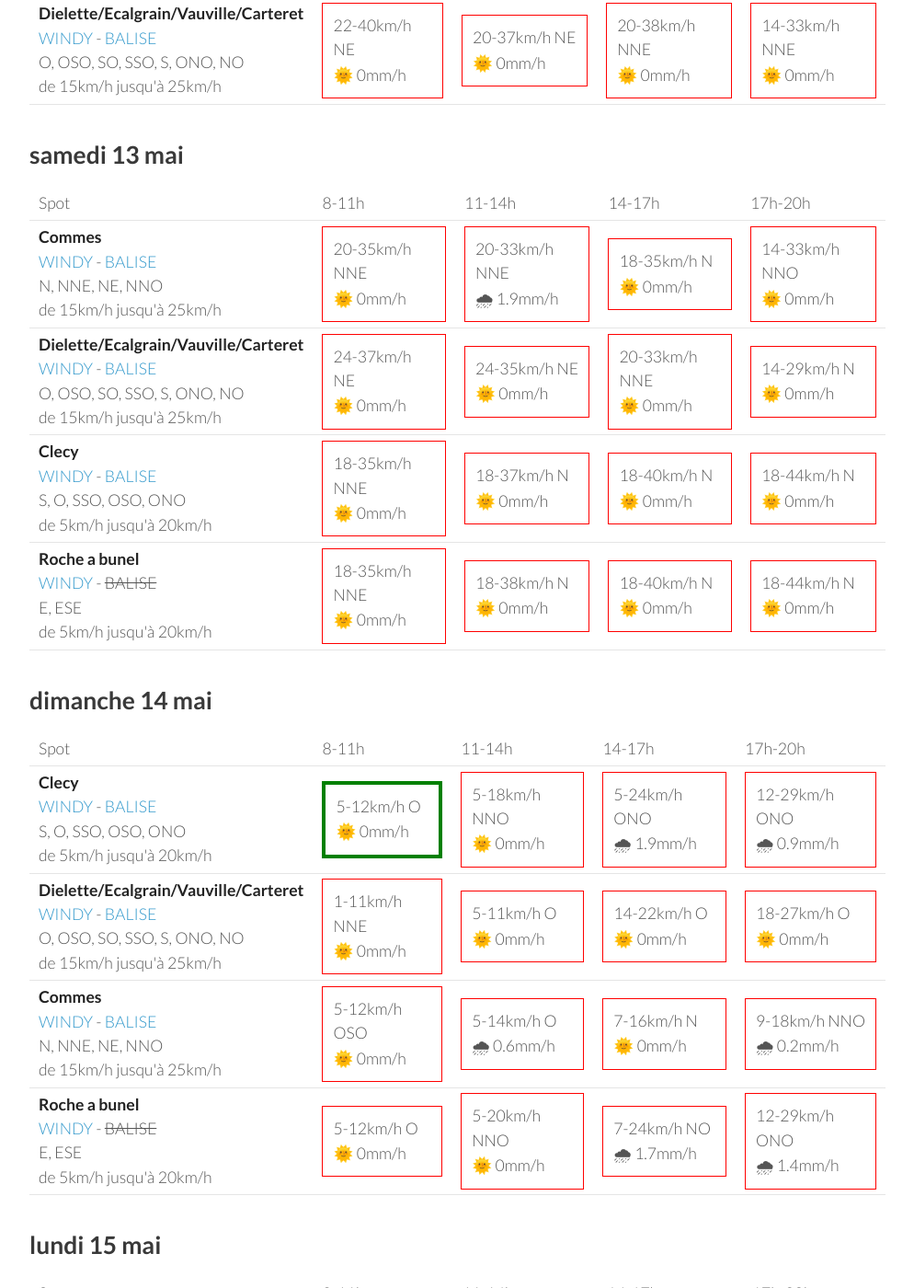
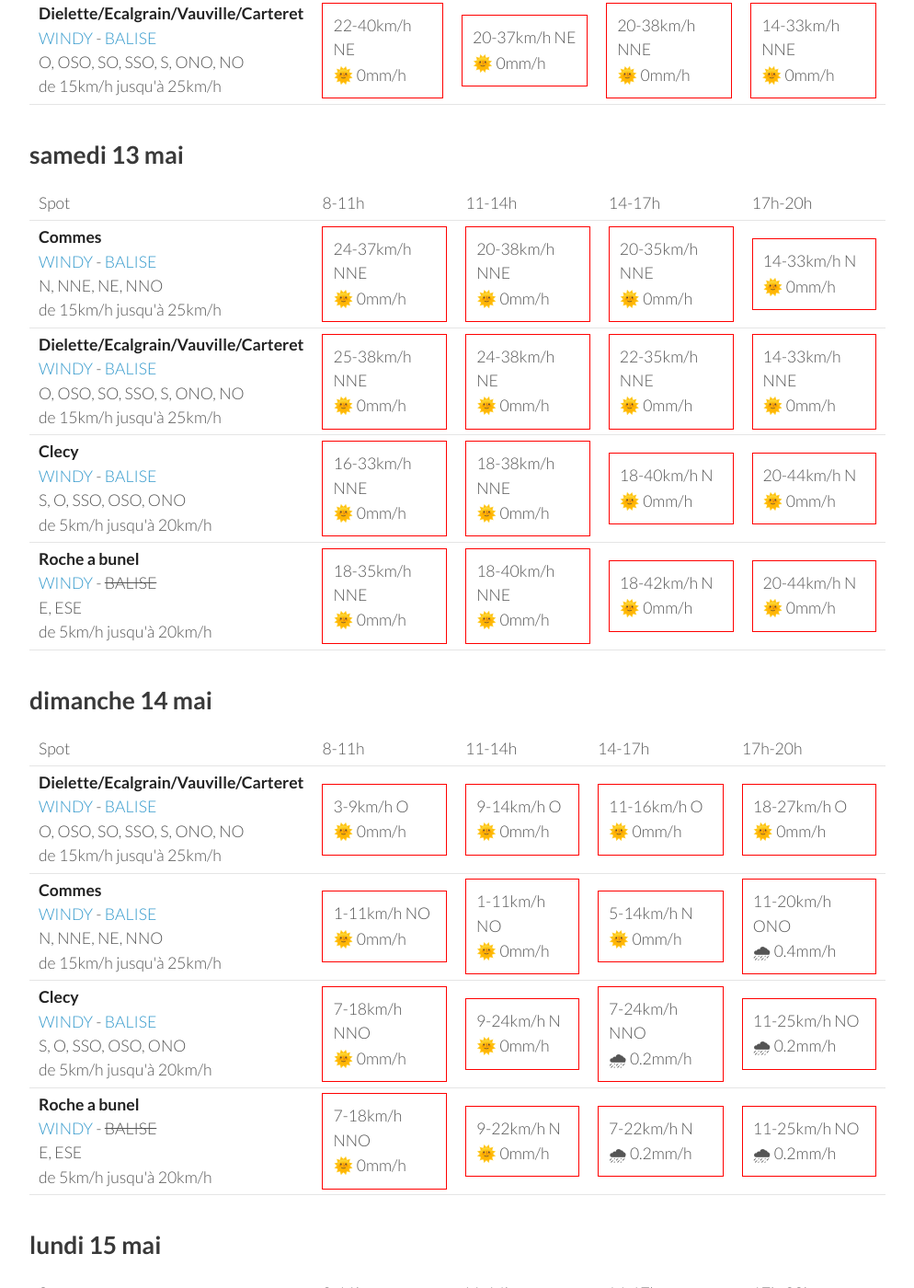
Before and after one commit to parapente-dans-le-nord/parapente-dans-le-nord.github.io, a Jekyll site: the page built from normandie.markdown, in a window 1280 px wide and 1400 px high, scrolled down 1312 px. Shown: the whole window at 92% size, without its empty margins (26-1020 px from the left). Built offline with Jekyll 4.4.1, drawn with Linux system fonts in a browser that asks for light colours; some of the changed text lies outside the part shown.

Commit message:
update index.markdown

```diff
--- a/normandie.markdown
+++ b/normandie.markdown
@@ -26,8 +26,8 @@ page mise à jour le jeudi 11 mai 13:46
 
             <td><div class="not-flyable"><p>0-0km/h NA</p><p>🌧️ 0mm/h</p></div></td>
             <td><div class="flyable"><p>5-18km/h O</p><p>🌞 0mm/h</p></div></td>
-            <td><div class="not-flyable"><p>5-14km/h SO</p><p>🌞 1.2mm/h</p></div></td>
-            <td><div class="not-flyable"><p>5-27km/h NO</p><p>🌞 2.3mm/h</p></div></td>
+            <td><div class="not-flyable"><p>5-14km/h SO</p><p>🌞 1.3mm/h</p></div></td>
+            <td><div class="not-flyable"><p>5-27km/h NO</p><p>🌞 2.1mm/h</p></div></td>
 
     </tr>
 <tr>
@@ -132,30 +132,30 @@ page mise à jour le jeudi 11 mai 13:46
 <tr>
         <td><strong>Commes</strong><br><a href="https://windy.com/49.346/-0.726?48.936,-0.726,8">WINDY</a> - <span class=""><a href="http://www.balisemeteo.com/balise.php?idBalise=158">BALISE</a> </span><br> <span class="vent-favorable">N, NNE, NE, NNO</span><br><span class="force-vent">de 15km/h jusqu'à 25km/h</span> </td>
 
+            <td><div class="not-flyable"><p>24-37km/h NNE</p><p>🌞 0mm/h</p></div></td>
+            <td><div class="not-flyable"><p>20-38km/h NNE</p><p>🌞 0mm/h</p></div></td>
             <td><div class="not-flyable"><p>20-35km/h NNE</p><p>🌞 0mm/h</p></div></td>
-            <td><div class="not-flyable"><p>20-33km/h NNE</p><p>🌧 1.9mm/h</p></div></td>
-            <td><div class="not-flyable"><p>18-35km/h N</p><p>🌞 0mm/h</p></div></td>
-            <td><div class="not-flyable"><p>14-33km/h NNO</p><p>🌞 0mm/h</p></div></td>
+            <td><div class="not-flyable"><p>14-33km/h N</p><p>🌞 0mm/h</p></div></td>
 
 
     </tr>
 <tr>
         <td><strong>Dielette/Ecalgrain/Vauville/Carteret</strong><br><a href="https://windy.com/49.650/-1.856?49.243,-1.856,8">WINDY</a> - <span class=""><a href="http://www.balisemeteo.com/balise.php?idBalise=81">BALISE</a> </span><br> <span class="vent-favorable">O, OSO, SO, SSO, S, ONO, NO</span><br><span class="force-vent">de 15km/h jusqu'à 25km/h</span> </td>
 
-            <td><div class="not-flyable"><p>24-37km/h NE</p><p>🌞 0mm/h</p></div></td>
-            <td><div class="not-flyable"><p>24-35km/h NE</p><p>🌞 0mm/h</p></div></td>
-            <td><div class="not-flyable"><p>20-33km/h NNE</p><p>🌞 0mm/h</p></div></td>
-            <td><div class="not-flyable"><p>14-29km/h N</p><p>🌞 0mm/h</p></div></td>
+            <td><div class="not-flyable"><p>25-38km/h NNE</p><p>🌞 0mm/h</p></div></td>
+            <td><div class="not-flyable"><p>24-38km/h NE</p><p>🌞 0mm/h</p></div></td>
+            <td><div class="not-flyable"><p>22-35km/h NNE</p><p>🌞 0mm/h</p></div></td>
+            <td><div class="not-flyable"><p>14-33km/h NNE</p><p>🌞 0mm/h</p></div></td>
 
 
     </tr>
 <tr>
         <td><strong>Clecy</strong><br><a href="https://windy.com/48.929/-0.470?48.516,-0.470,8">WINDY</a> - <span class=""><a href="http://www.balisemeteo.com/balise.php?idBalise=122">BALISE</a> </span><br> <span class="vent-favorable">S, O, SSO, OSO, ONO</span><br><span class="force-vent">de 5km/h jusqu'à 20km/h</span> </td>
 
-            <td><div class="not-flyable"><p>18-35km/h NNE</p><p>🌞 0mm/h</p></div></td>
-            <td><div class="not-flyable"><p>18-37km/h N</p><p>🌞 0mm/h</p></div></td>
+            <td><div class="not-flyable"><p>16-33km/h NNE</p><p>🌞 0mm/h</p></div></td>
+            <td><div class="not-flyable"><p>18-38km/h NNE</p><p>🌞 0mm/h</p></div></td>
             <td><div class="not-flyable"><p>18-40km/h N</p><p>🌞 0mm/h</p></div></td>
-            <td><div class="not-flyable"><p>18-44km/h N</p><p>🌞 0mm/h</p></div></td>
+            <td><div class="not-flyable"><p>20-44km/h N</p><p>🌞 0mm/h</p></div></td>
 
 
     </tr>
@@ -163,9 +163,9 @@ page mise à jour le jeudi 11 mai 13:46
         <td><strong>Roche a bunel</strong><br><a href="https://windy.com/48.993/-0.499?48.580,-0.499,8">WINDY</a> - <span class="no-balise"> BALISE </span><br> <span class="vent-favorable">E, ESE</span><br><span class="force-vent">de 5km/h jusqu'à 20km/h</span> </td>
 
             <td><div class="not-flyable"><p>18-35km/h NNE</p><p>🌞 0mm/h</p></div></td>
-            <td><div class="not-flyable"><p>18-38km/h N</p><p>🌞 0mm/h</p></div></td>
-            <td><div class="not-flyable"><p>18-40km/h N</p><p>🌞 0mm/h</p></div></td>
-            <td><div class="not-flyable"><p>18-44km/h N</p><p>🌞 0mm/h</p></div></td>
+            <td><div class="not-flyable"><p>18-40km/h NNE</p><p>🌞 0mm/h</p></div></td>
+            <td><div class="not-flyable"><p>18-42km/h N</p><p>🌞 0mm/h</p></div></td>
+            <td><div class="not-flyable"><p>20-44km/h N</p><p>🌞 0mm/h</p></div></td>
 
 
     </tr>
@@ -186,21 +186,11 @@ page mise à jour le jeudi 11 mai 13:46
       <td>17h-20h</td>
     </tr>
 <tr>
-        <td><strong>Clecy</strong><br><a href="https://windy.com/48.929/-0.470?48.516,-0.470,8">WINDY</a> - <span class=""><a href="http://www.balisemeteo.com/balise.php?idBalise=122">BALISE</a> </span><br> <span class="vent-favorable">S, O, SSO, OSO, ONO</span><br><span class="force-vent">de 5km/h jusqu'à 20km/h</span> </td>
-
-            <td><div class="flyable"><p>5-12km/h O</p><p>🌞 0mm/h</p></div></td>
-            <td><div class="not-flyable"><p>5-18km/h NNO</p><p>🌞 0mm/h</p></div></td>
-            <td><div class="not-flyable"><p>5-24km/h ONO</p><p>🌧 1.9mm/h</p></div></td>
-            <td><div class="not-flyable"><p>12-29km/h ONO</p><p>🌧 0.9mm/h</p></div></td>
-
-
-    </tr>
-<tr>
         <td><strong>Dielette/Ecalgrain/Vauville/Carteret</strong><br><a href="https://windy.com/49.650/-1.856?49.243,-1.856,8">WINDY</a> - <span class=""><a href="http://www.balisemeteo.com/balise.php?idBalise=81">BALISE</a> </span><br> <span class="vent-favorable">O, OSO, SO, SSO, S, ONO, NO</span><br><span class="force-vent">de 15km/h jusqu'à 25km/h</span> </td>
 
-            <td><div class="not-flyable"><p>1-11km/h NNE</p><p>🌞 0mm/h</p></div></td>
-            <td><div class="not-flyable"><p>5-11km/h O</p><p>🌞 0mm/h</p></div></td>
-            <td><div class="not-flyable"><p>14-22km/h O</p><p>🌞 0mm/h</p></div></td>
+            <td><div class="not-flyable"><p>3-9km/h O</p><p>🌞 0mm/h</p></div></td>
+            <td><div class="not-flyable"><p>9-14km/h O</p><p>🌞 0mm/h</p></div></td>
+            <td><div class="not-flyable"><p>11-16km/h O</p><p>🌞 0mm/h</p></div></td>
             <td><div class="not-flyable"><p>18-27km/h O</p><p>🌞 0mm/h</p></div></td>
 
 
@@ -208,20 +198,30 @@ page mise à jour le jeudi 11 mai 13:46
 <tr>
         <td><strong>Commes</strong><br><a href="https://windy.com/49.346/-0.726?48.936,-0.726,8">WINDY</a> - <span class=""><a href="http://www.balisemeteo.com/balise.php?idBalise=158">BALISE</a> </span><br> <span class="vent-favorable">N, NNE, NE, NNO</span><br><span class="force-vent">de 15km/h jusqu'à 25km/h</span> </td>
 
-            <td><div class="not-flyable"><p>5-12km/h OSO</p><p>🌞 0mm/h</p></div></td>
-            <td><div class="not-flyable"><p>5-14km/h O</p><p>🌧 0.6mm/h</p></div></td>
-            <td><div class="not-flyable"><p>7-16km/h N</p><p>🌞 0mm/h</p></div></td>
-            <td><div class="not-flyable"><p>9-18km/h NNO</p><p>🌧 0.2mm/h</p></div></td>
+            <td><div class="not-flyable"><p>1-11km/h NO</p><p>🌞 0mm/h</p></div></td>
+            <td><div class="not-flyable"><p>1-11km/h NO</p><p>🌞 0mm/h</p></div></td>
+            <td><div class="not-flyable"><p>5-14km/h N</p><p>🌞 0mm/h</p></div></td>
+            <td><div class="not-flyable"><p>11-20km/h ONO</p><p>🌧 0.4mm/h</p></div></td>
+
+
+    </tr>
+<tr>
+        <td><strong>Clecy</strong><br><a href="https://windy.com/48.929/-0.470?48.516,-0.470,8">WINDY</a> - <span class=""><a href="http://www.balisemeteo.com/balise.php?idBalise=122">BALISE</a> </span><br> <span class="vent-favorable">S, O, SSO, OSO, ONO</span><br><span class="force-vent">de 5km/h jusqu'à 20km/h</span> </td>
+
+            <td><div class="not-flyable"><p>7-18km/h NNO</p><p>🌞 0mm/h</p></div></td>
+            <td><div class="not-flyable"><p>9-24km/h N</p><p>🌞 0mm/h</p></div></td>
+            <td><div class="not-flyable"><p>7-24km/h NNO</p><p>🌧 0.2mm/h</p></div></td>
+            <td><div class="not-flyable"><p>11-25km/h NO</p><p>🌧 0.2mm/h</p></div></td>
 
 
     </tr>
 <tr>
         <td><strong>Roche a bunel</strong><br><a href="https://windy.com/48.993/-0.499?48.580,-0.499,8">WINDY</a> - <span class="no-balise"> BALISE </span><br> <span class="vent-favorable">E, ESE</span><br><span class="force-vent">de 5km/h jusqu'à 20km/h</span> </td>
 
-            <td><div class="not-flyable"><p>5-12km/h O</p><p>🌞 0mm/h</p></div></td>
-            <td><div class="not-flyable"><p>5-20km/h NNO</p><p>🌞 0mm/h</p></div></td>
-            <td><div class="not-flyable"><p>7-24km/h NO</p><p>🌧 1.7mm/h</p></div></td>
-            <td><div class="not-flyable"><p>12-29km/h ONO</p><p>🌧 1.4mm/h</p></div></td>
+            <td><div class="not-flyable"><p>7-18km/h NNO</p><p>🌞 0mm/h</p></div></td>
+            <td><div class="not-flyable"><p>9-22km/h N</p><p>🌞 0mm/h</p></div></td>
+            <td><div class="not-flyable"><p>7-22km/h N</p><p>🌧 0.2mm/h</p></div></td>
+            <td><div class="not-flyable"><p>11-25km/h NO</p><p>🌧 0.2mm/h</p></div></td>
 
 
     </tr>
```
Also changed, not shown: other parts of normandie.markdown (+1 -1 lines).
